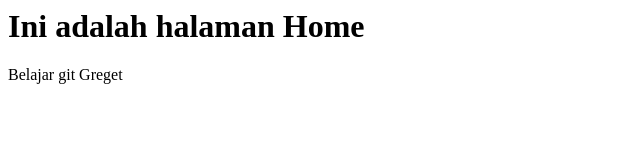
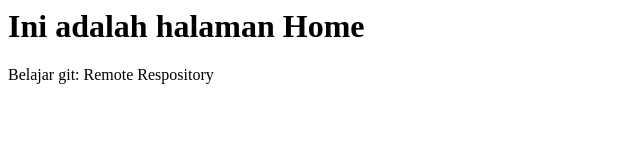
Before and after one commit to fahimurni/belajar-git, a plain HTML site: page index.html in a window 1280 px wide. Shown: the full height of the page, 0-640 px from the left. Drawn offline with Linux system fonts and the light colour scheme.

Commit message:
Belajar Git Remote Respository

```diff
--- a/index.html
+++ b/index.html
@@ -5,6 +5,6 @@
 </head>
 <body>
 <h1>Ini adalah halaman Home</h1>
-<p>Belajar git Greget</p>
+<p>Belajar git: Remote Respository</p>
 </body>
 </html>
```
